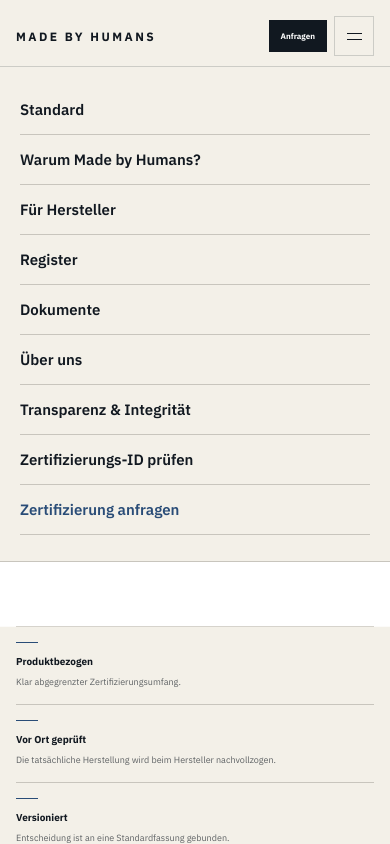
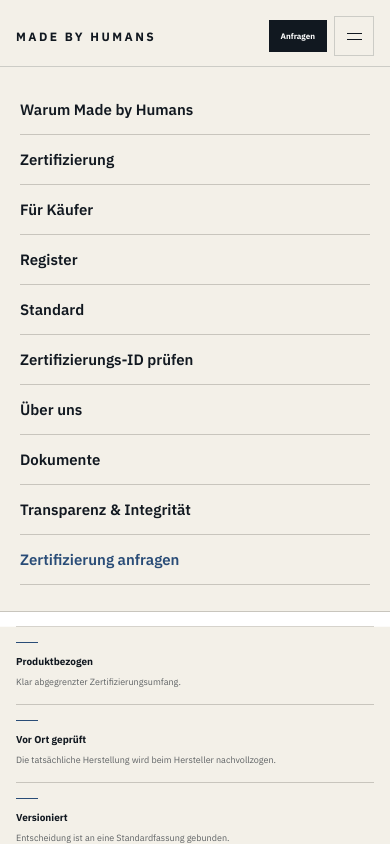
Before and after one commit to dennis-glaser-coder/human-certification-web, a Next.js app: page /fuer-hersteller in a window 390 px wide. Both pictures are taken after a click on the button "Menü öffnen". Shown: the top 844 px of the page. Built offline with nearby package versions, Linux system fonts and the light colour scheme.

Commit message:
Mobile Navigation neu ordnen

```diff
--- a/src/components/MobileNav.js
+++ b/src/components/MobileNav.js
@@ -23,14 +23,15 @@ export default function MobileNav() {
 
       {open && (
         <nav id="mobile-site-menu" className="mobileMenuPanel premiumMobileMenu" aria-label="Mobile Navigation">
+          <Link href="/warum-made-by-humans" onClick={close}>Warum Made by Humans</Link>
+          <Link href="/fuer-hersteller" onClick={close}>Zertifizierung</Link>
+          <Link href="/fuer-kaeufer" onClick={close}>Für Käufer</Link>
+          <Link href="/register" onClick={close}>Register</Link>
           <Link href="/standard" onClick={close}>Standard</Link>
-          <Link href="/warum-made-by-humans" onClick={close}>Warum Made by Humans?</Link>
-          <Link href="/fuer-hersteller" onClick={close}>Für Hersteller</Link>
-          <Link href="/register" onClick={close}>Register</Link>
+          <Link href="/pruefen" onClick={close}>Zertifizierungs-ID prüfen</Link>
+          <Link href="/ueber-uns" onClick={close}>Über uns</Link>
           <Link href="/dokumente" onClick={close}>Dokumente</Link>
-          <Link href="/ueber-uns" onClick={close}>Über uns</Link>
           <Link href="/transparenz" onClick={close}>Transparenz & Integrität</Link>
-          <Link href="/pruefen" onClick={close}>Zertifizierungs-ID prüfen</Link>
           <Link className="mobileMenuVerify" href="/fuer-hersteller#zertifizierungsanfrage" onClick={close}>Zertifizierung anfragen</Link>
         </nav>
       )}
```
